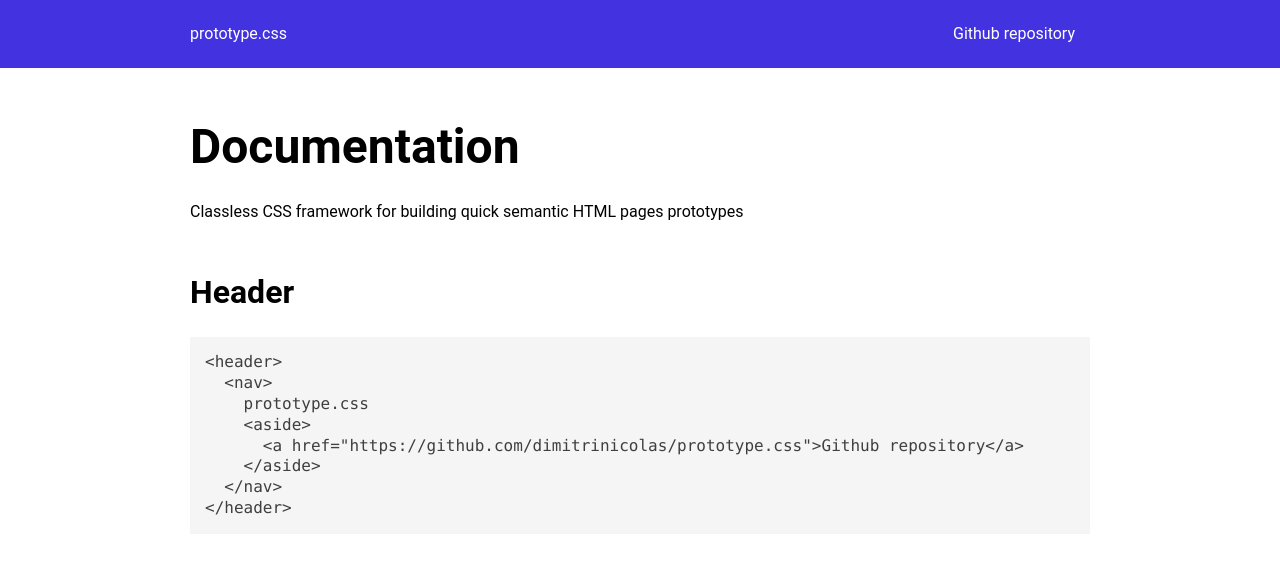
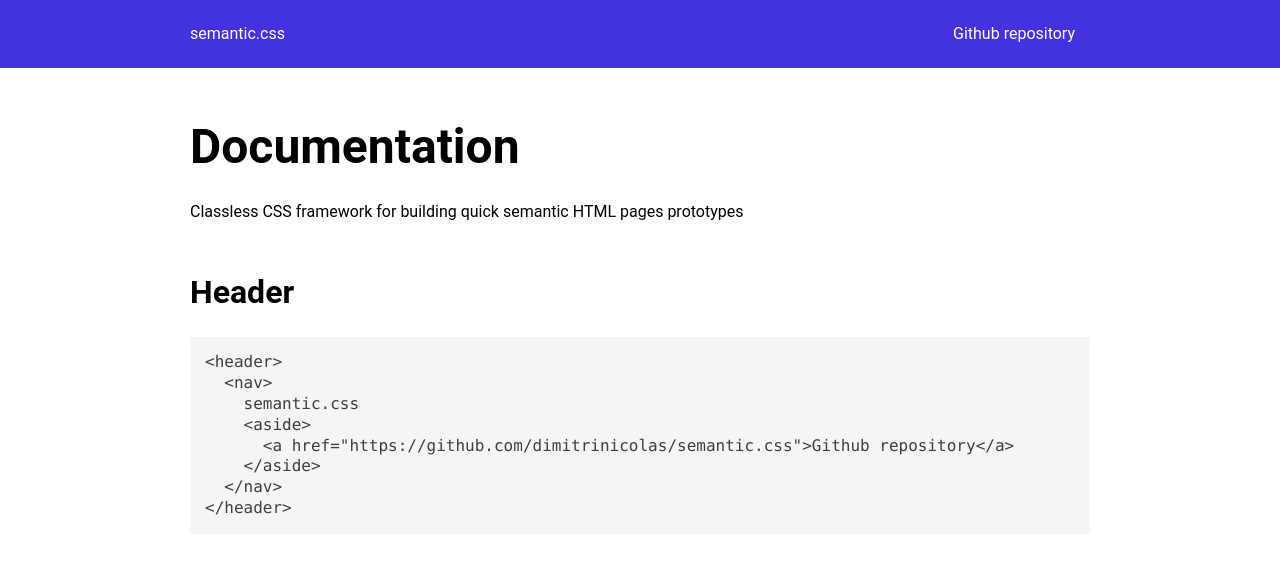
Before and after one commit to dimitrinicolas/semantic.css, a website: page docs/index.html in a window 1280 px wide. Shown: the top 584 px of the page. Drawn offline with Linux system fonts and the light colour scheme.

Commit message:
Rename package

```diff
--- a/docs/index.html
+++ b/docs/index.html
@@ -3,18 +3,18 @@
 	<head>
 		<meta charset="utf-8">
 		<meta name="viewport" content="width=device-width,initial-scale=1">
-		<title>prototype.css Documentation</title>
-		<meta property="og:title" content="prototype.css Documentation">
+		<title>semantic.css Documentation</title>
+		<meta property="og:title" content="semantic.css Documentation">
 		<meta name="description" content="Classless CSS framework for building quick semantic HTML pages prototypes">
 		<meta property="og:description" content="Classless CSS framework for building quick semantic HTML pages prototypes">
-		<link rel="stylesheet" href="dist/prototype.css">
+		<link rel="stylesheet" href="dist/semantic.css">
 	</head>
 	<body>
     <header>
       <nav>
-        prototype.css
+        semantic.css
         <aside>
-          <a href="https://github.com/dimitrinicolas/prototype.css">Github repository</a>
+          <a href="https://github.com/dimitrinicolas/semantic.css">Github repository</a>
         </aside>
       </nav>
     </header>
@@ -30,9 +30,9 @@
         <h2>Header</h2>
         <pre>&lt;header&gt;
   &lt;nav&gt;
-    prototype.css
+    semantic.css
     &lt;aside&gt;
-      &lt;a href="https://github.com/dimitrinicolas/prototype.css"&gt;Github repository&lt;/a&gt;
+      &lt;a href="https://github.com/dimitrinicolas/semantic.css"&gt;Github repository&lt;/a&gt;
     &lt;/aside&gt;
   &lt;/nav&gt;
 &lt;/header&gt;</pre>
```
Also changed, not shown: package.json (+6 -6 lines), README.md, dist/semantic.css (renamed from dist/prototype.css), docs/dist/semantic.css (renamed from docs/dist/prototype.css).
